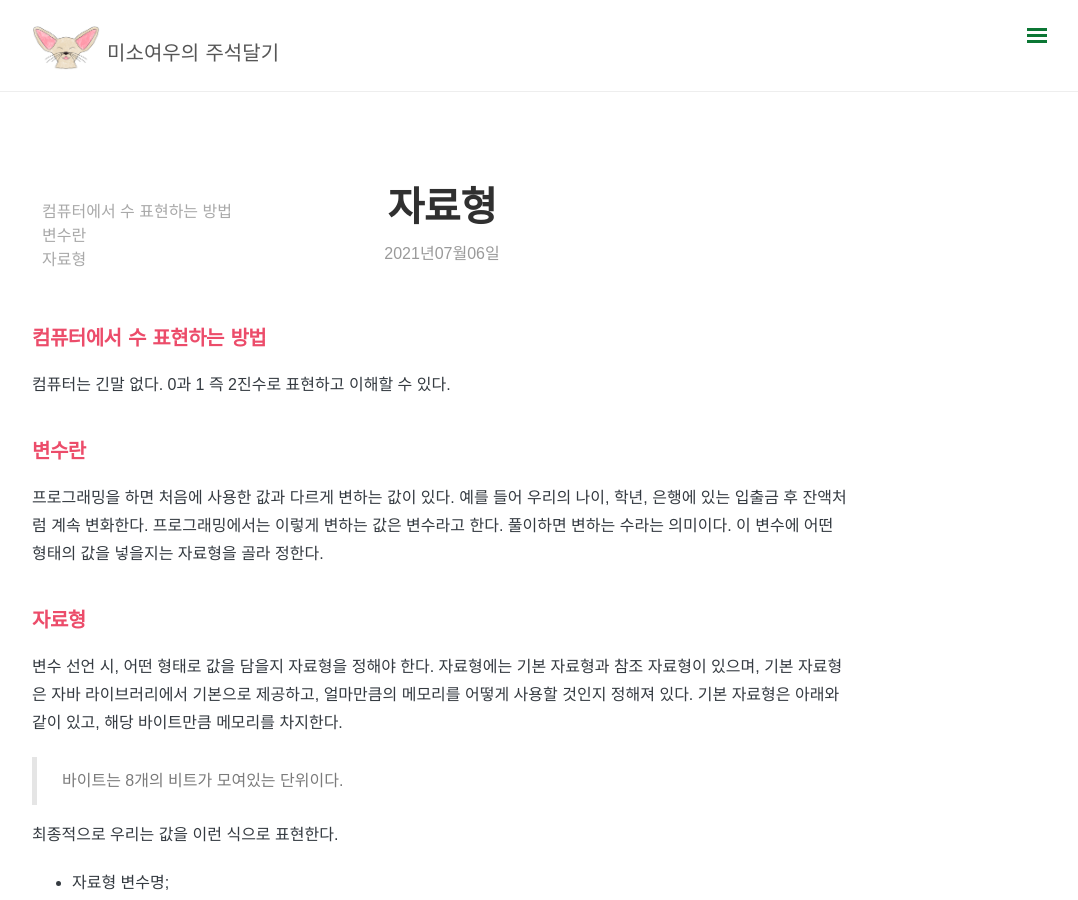
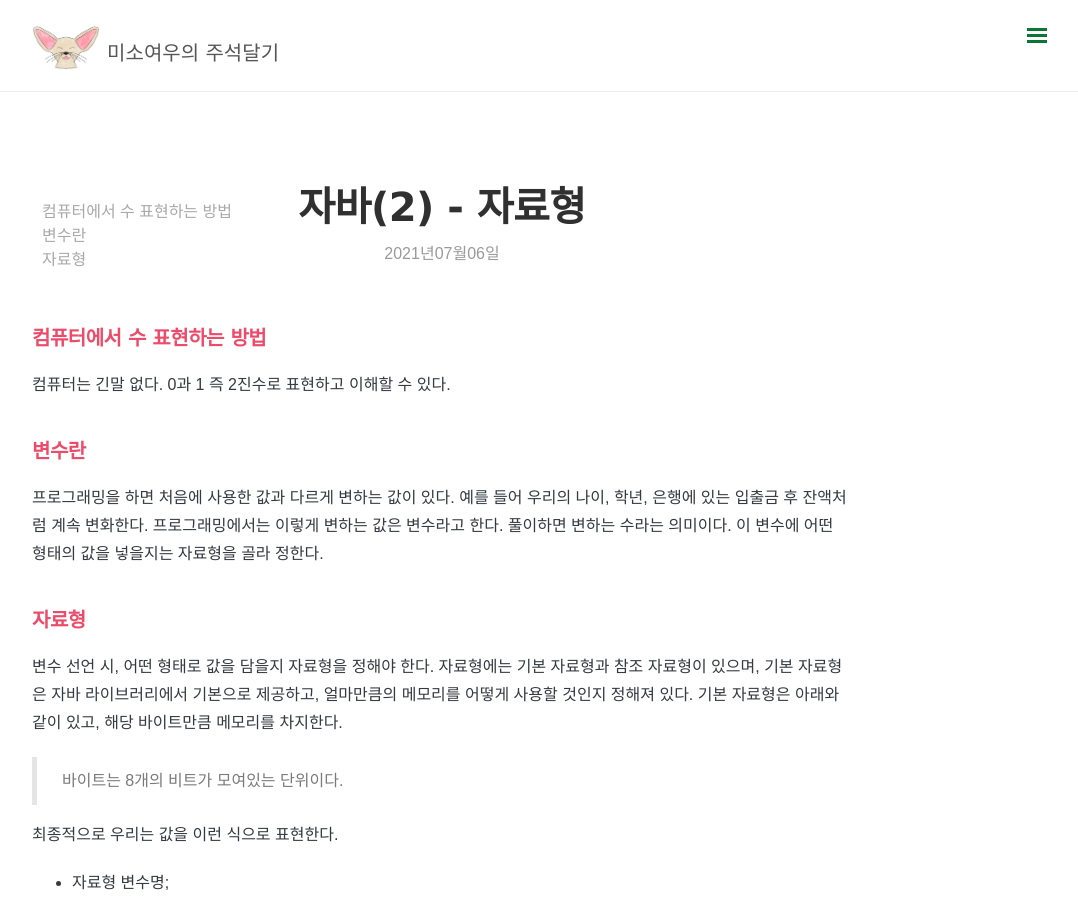
Before and after one commit to somefood/somefood.github.io, a Jekyll site: the page built from _posts/java/2021-07-06-자료형.md, in a window 1280 px wide and 900 px high. Shown: the whole window, without its empty margins (198-1276 px from the left). Built offline with Jekyll 4.4.1, drawn with Linux system fonts in a browser that asks for light colours; nearby versions of some CDN libraries; our own code applies the rules of GitHub Pages for plain Markdown files; comment, search, counter and statistics services are not loaded.

Commit message:
Update 2021-07-06-자료형.md

```diff
--- a/_posts/java/2021-07-06-자료형.md
+++ b/_posts/java/2021-07-06-자료형.md
@@ -1,3 +1,11 @@
+---
+layout: post
+title: 자바(2) - 자료형
+category: java
+tags: [java]
+comments: true
+---
+
 ## 컴퓨터에서 수 표현하는 방법
 컴퓨터는 긴말 없다. 0과 1 즉 2진수로 표현하고 이해할 수 있다.
 
```
